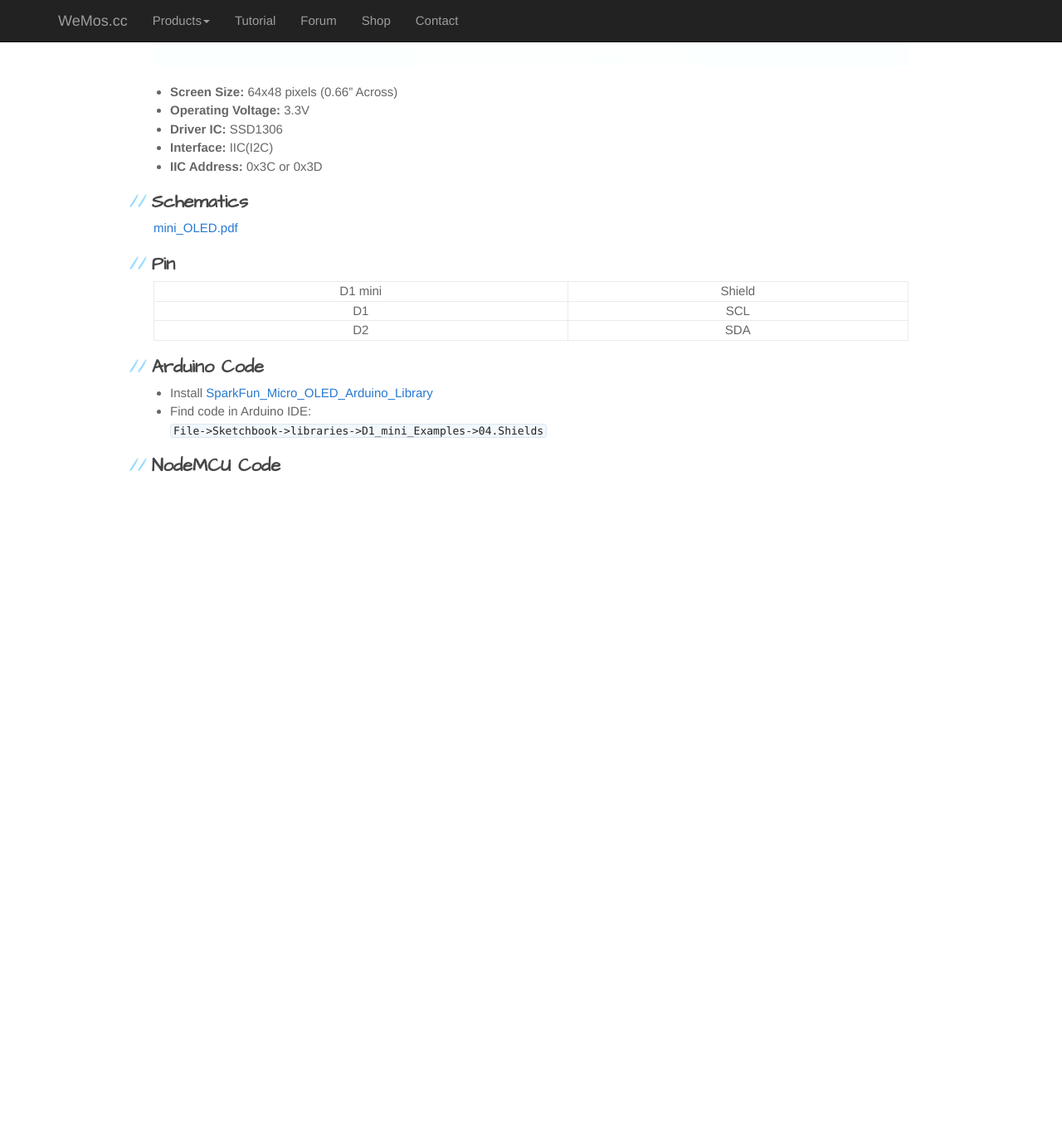
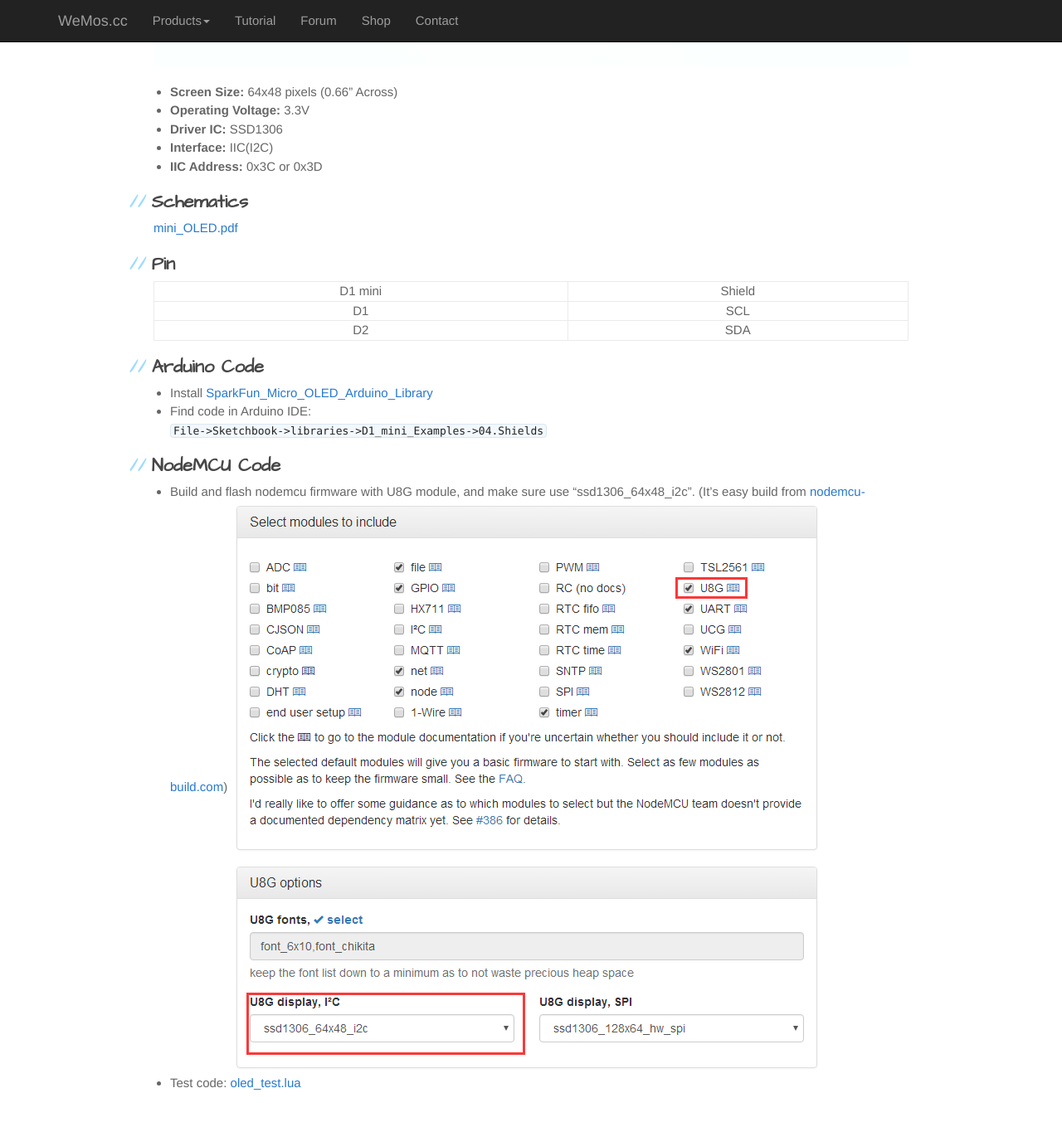
Before and after one commit to ShapriJee/wemos.github.io, a Jekyll site: the page built from Products/oled_shield.md, in a window 1280 px wide and 1400 px high, scrolled down 520 px. Shown: the top 1353 px of the window at 83% size. Built offline with Jekyll 4.4.1, drawn with Linux system fonts in a browser that asks for light colours; before the commit the page ends 1165 px from its top, so only the background shows below that.

Commit message:
fix oled_shield.md

```diff
--- a/Products/oled_shield.md
+++ b/Products/oled_shield.md
@@ -28,3 +28,7 @@ title: "OLED Shield"
 `File->Sketchbook->libraries->D1_mini_Examples->04.Shields`
 
 ## NodeMCU Code
+- Build and flash nodemcu firmware with U8G module, and make sure use "ssd1306_64x48_i2c". (It's easy build from [nodemcu-build.com](http://nodemcu-build.com/))
+![Build U8G](./images/build_u8g.png)
+- Test code:
+[oled_test.lua](https://github.com/wemos/D1_mini_Examples_lua/blob/master/Shields/OLED_Shields/oled_test.lua)
```
Also changed, not shown: Products/images/build_u8g.png (added).
